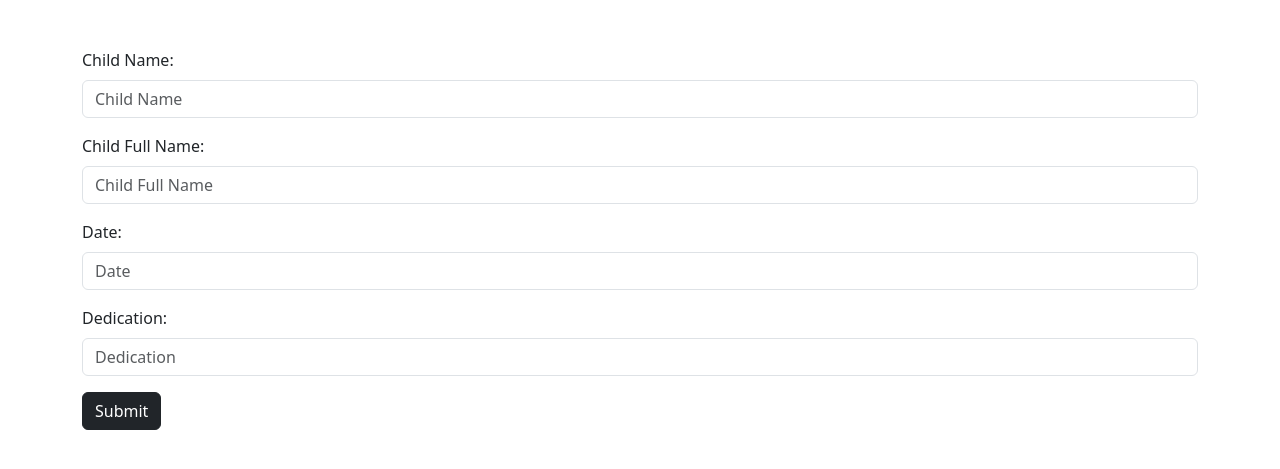
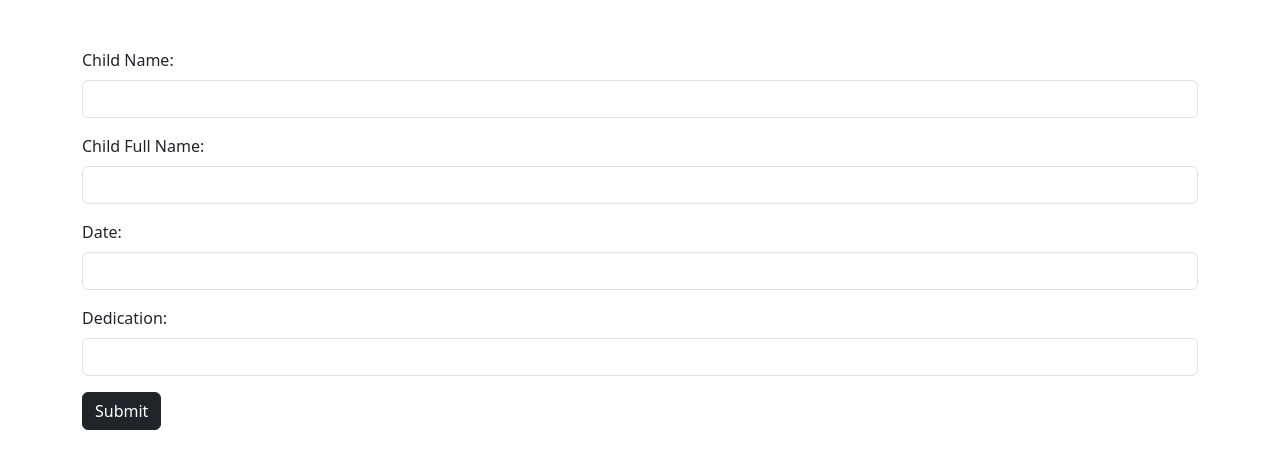
Before and after one commit to Niels-Bored/Book-Maker, a Flask app: page /form/ in a window 1280 px wide. Shown: the top 469 px of the page. Run offline with Flask 2, Linux system fonts and the light colour scheme.

Commit message:
Fix (Form) Delete placeholder

```diff
--- a/templates/form.html
+++ b/templates/form.html
@@ -12,19 +12,19 @@
     <form class="container mx-auto mt-5" action="/getbook">
         <div class="mb-3">
             <label class="form-label">Child Name:</label>
-            <input type="text" class="form-control" name="child_name" placeholder="Child Name" required>
+            <input type="text" class="form-control" name="child_name" required>
         </div>
         <div class="mb-3">
             <label class="form-label">Child Full Name:</label>
-            <input type="text" class="form-control" name="child_fullname" placeholder="Child Full Name" required>
+            <input type="text" class="form-control" name="child_fullname" required>
         </div>
         <div class="mb-3">
             <label class="form-label">Date:</label>
-            <input type="text" class="form-control" name="date" placeholder="Date" required>
+            <input type="text" class="form-control" name="date" required>
         </div>
         <div class="mb-3">
             <label class="form-label">Dedication:</label>
-            <input type="text" class="form-control" name="dedication" placeholder="Dedication">
+            <input type="text" class="form-control" name="dedication">
         </div>
         <div class="mb-3">
             <button type="submit" class="btn btn-dark">Submit</button>
```
